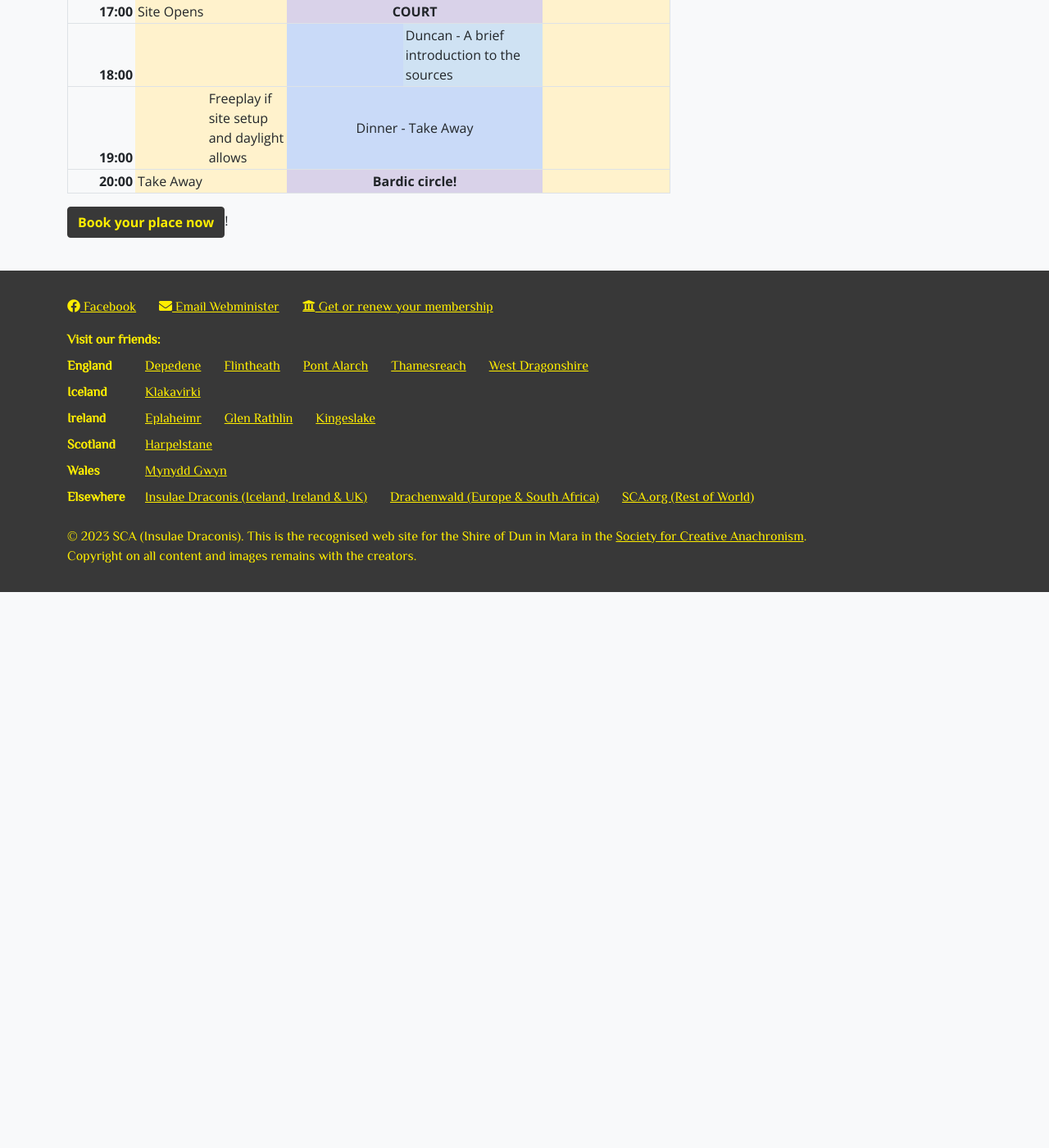
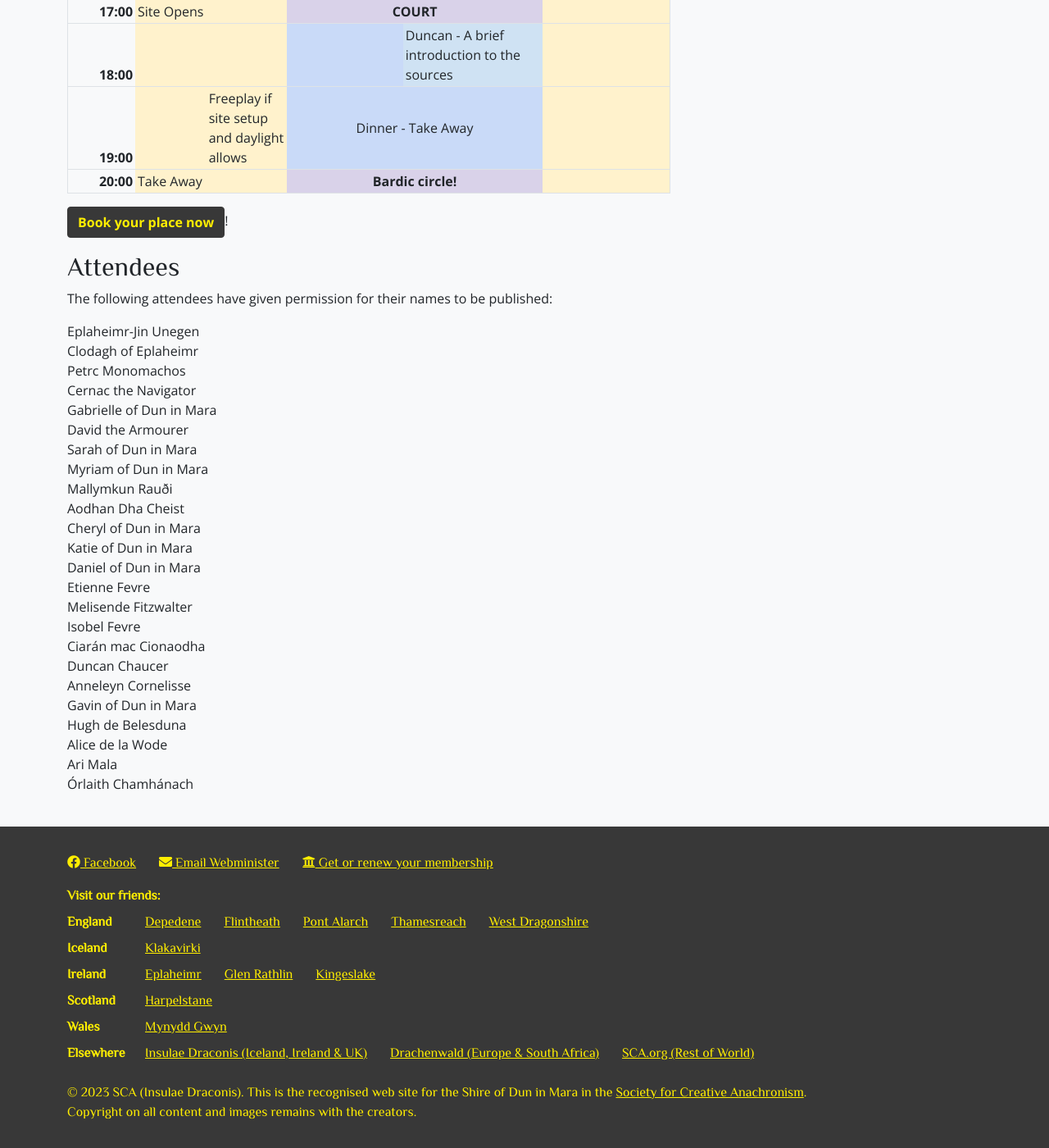
Before and after one commit to drachenwald/dun-in-mara, a Jekyll site: the page built from events/2023/penandsword/index.md, in a window 1280 px wide and 1400 px high, scrolled down 2913 px. Shown: the whole window at 82% size. Built offline with Jekyll 4.4.1, drawn with Linux system fonts in a browser that asks for light colours; comment, search, counter and statistics services are not loaded; before the commit the page ends 3635 px from its top, so only the background shows below that.

Commit message:
Attendee list

```diff
--- a/events/2023/penandsword/index.md
+++ b/events/2023/penandsword/index.md
@@ -195,3 +195,32 @@ Sigginstown Castle is owned by SCA members who very generously open their home f
 
 
 <a href="https://fienta.com/pen-sword" class="btn btn-primary">Book your place now</a>!
+
+## Attendees
+
+The following attendees have given permission for their names to be published:
+
+Eplaheimr-Jin Unegen
+Clodagh of Eplaheimr
+Petrc Monomachos
+Cernac the Navigator
+Gabrielle of Dun in Mara
+David the Armourer
+Sarah of Dun in Mara
+Myriam of Dun in Mara
+Mallymkun Rauði
+Aodhan Dha Cheist
+Cheryl of Dun in Mara
+Katie of Dun in Mara
+Daniel of Dun in Mara
+Etienne Fevre
+Melisende Fitzwalter
+Isobel Fevre
+Ciarán mac Cionaodha
+Duncan Chaucer
+Anneleyn Cornelisse
+Gavin of Dun in Mara
+Hugh de Belesduna
+Alice de la Wode
+Ari Mala
+Órlaith Chamhánach
```
